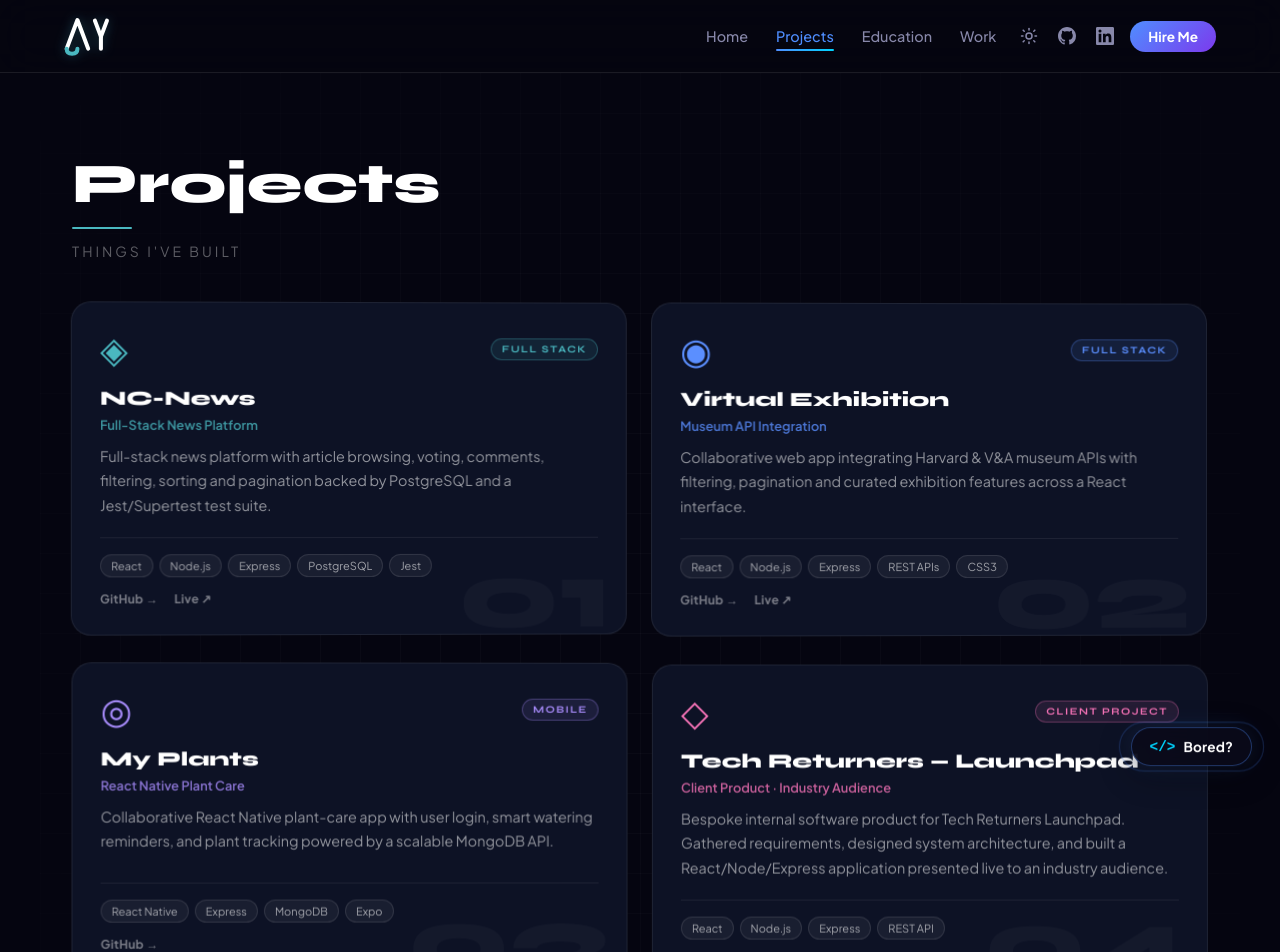
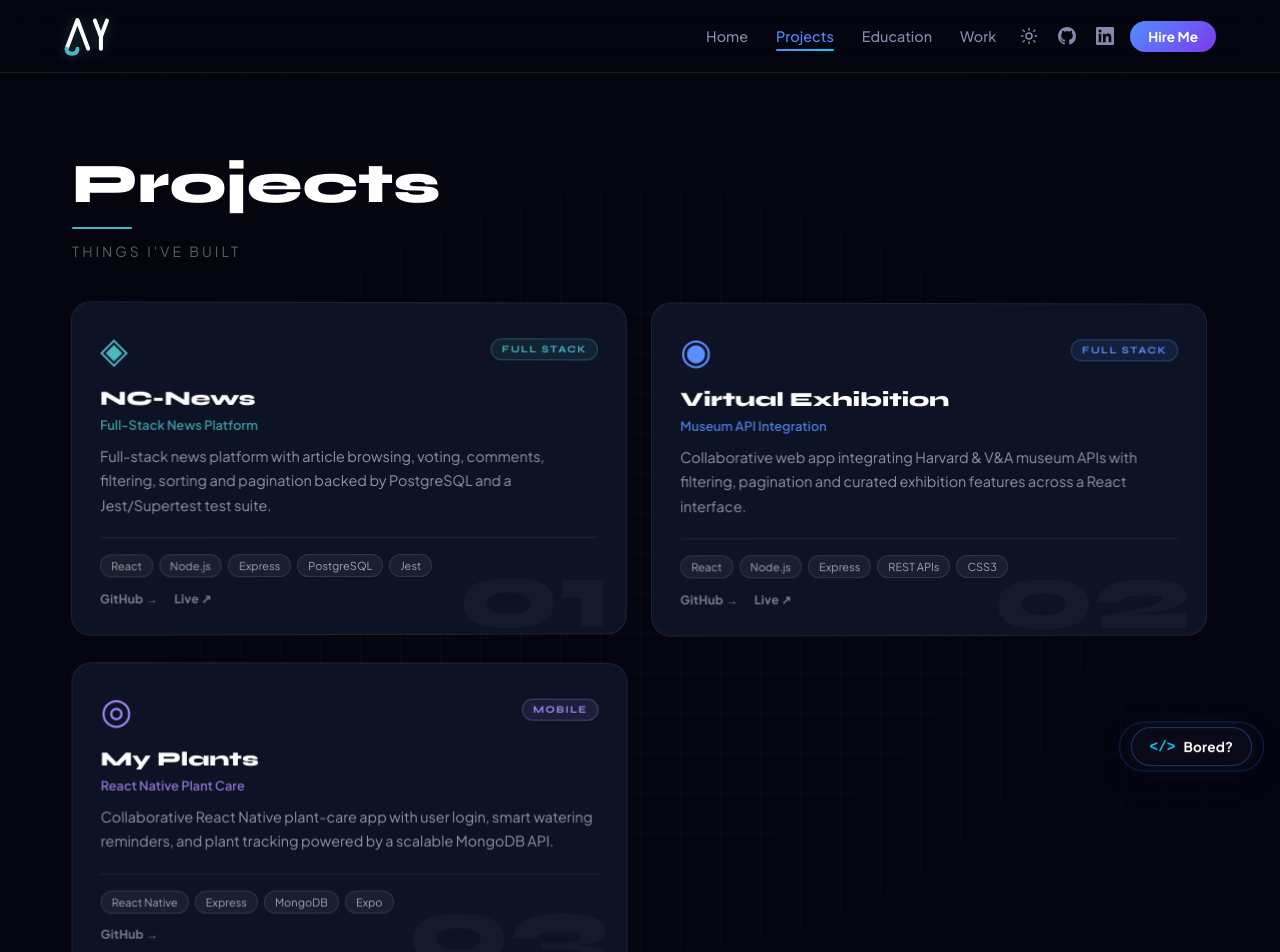
Before and after one commit to AOYousufi/My-Portfolio, a React (Vite) app: page /projects in a window 1280 px wide. Shown: the top 952 px of the page. Built offline with nearby package versions, Linux system fonts and the light colour scheme.

Commit message:
Remove duplicate Tech Returners project

```diff
--- a/src/components/ProjectCards/ProjectCards.jsx
+++ b/src/components/ProjectCards/ProjectCards.jsx
@@ -42,19 +42,6 @@ const PROJECTS = [
     accent: '#a78bfa',
     icon: '◎',
     category: 'Mobile',
-  },
-  {
-    id: 4,
-    title: 'Tech Returners — Launchpad',
-    subtitle: 'Client Product · Industry Audience',
-    description:
-      'Bespoke internal software product for Tech Returners Launchpad. Gathered requirements, designed system architecture, and built a React/Node/Express application presented live to an industry audience.',
-    stack: ['React', 'Node.js', 'Express', 'REST API'],
-    github: null,
-    live: null,
-    accent: '#f472b6',
-    icon: '◇',
-    category: 'Client Project',
   },
 ]
 
```
